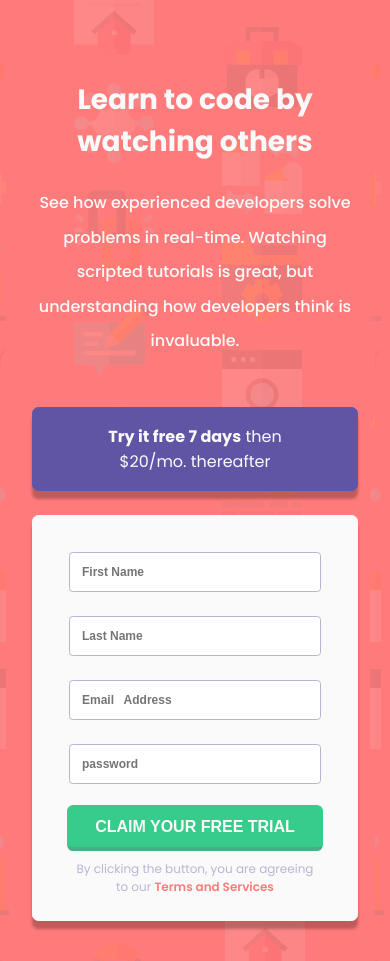
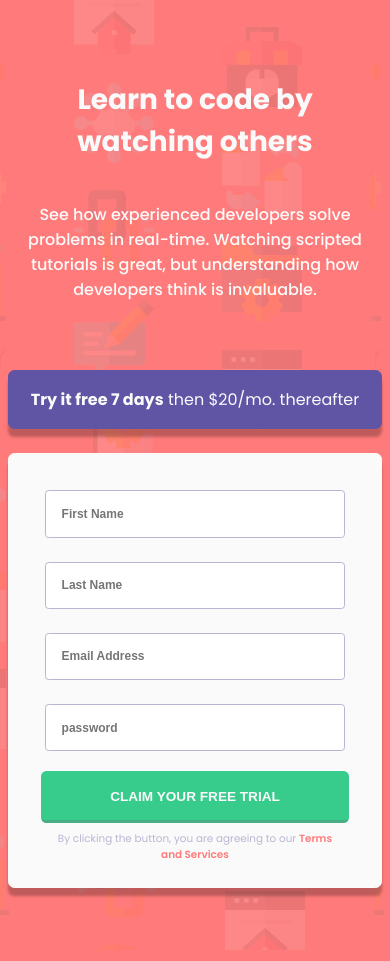
Before and after one commit to dagwisde/signup-component, a plain HTML site: page index.html in a window 390 px wide. Shown: the top 961 px of the page. Drawn offline with Linux system fonts and the light colour scheme.

Commit message:
Make site responsive

```diff
--- a/css/main.scss
+++ b/css/main.scss
@@ -33,11 +33,15 @@ $font: 'Poppins', sans-serif;
 body {
 	background-color: $red;
 	background-image: url(/resources/bg-intro-mobile.png);
+	font-family: $font;
+}
+
+main {
 	display: flex;
+	justify-content: center;
 	flex-direction: column;
-	justify-content: center;
-	padding: 0 1.5em;
-	font-family: $font;
+	align-items: center;
+	min-height: 100vh;
 }
 
 /* === 4. INTRO === */
@@ -46,13 +50,16 @@ body {
 	color: #fafafa;
 	text-align: center;
 	margin: 3em 0 2em 0;
+	padding: 0 1.25rem 1.25rem 1.25rem;
+	display: flex;
+	flex-direction: column;
+	justify-content: center;
 	&__heading {
 		font-size: 1.75rem;
 		font-weight: 700;
 	}
 	&__body {
 		font-weight: 500;
-		line-height: 2.155rem;
 		width: auto;
 	}
 }
@@ -70,8 +77,8 @@ body {
 	box-shadow: 0px 8px 3px rgba(0, 0, 0, 0.25);
 	margin-bottom: 24px;
 
-	&__text {
-		width: 60%;
+	&__wrapper {
+		flex-basis: 50%;
 	}
 }
 
@@ -84,18 +91,24 @@ body {
 	box-shadow: 0px 8px 3px rgba(0, 0, 0, 0.25);
 	padding: 1.5rem;
 	margin-bottom: 3.875rem;
+	display: flex;
+	flex-direction: column;
 
 	&__submit {
 		padding: 0.7em;
 		margin: 0.6em;
 		background-color: $green;
 		color: $white;
+		cursor: pointer;
 		border: 1px solid $green;
-		border-bottom: 4px solid $green--dark;
+		border-bottom: 3px solid $green--dark;
 		border-radius: 0.4em;
 		font-weight: 700;
-		font-size: 1rem;
+		font-size: 0.85rem;
+		padding: 1.2em;
 		text-transform: uppercase;
+		display: flex;
+		justify-content: center;
 
 		&:hover,
 		:focus,
@@ -105,7 +118,7 @@ body {
 	}
 
 	&__terms {
-		font-size: 0.75rem;
+		font-size: 0.65rem;
 		color: $gray;
 		width: 90%;
 		margin: 0 auto;
@@ -133,12 +146,13 @@ body {
 
 	&__input {
 		margin-bottom: 16px;
-		border: 1px solid $gray;
+		border: 0.03125rem solid $gray;
 		border-radius: 0.3em;
-		padding: 1em;
+		padding: 1.3em;
 		margin: 1em;
 		font-weight: 600;
 		font-size: 0.75rem;
+		color: $blue--dark;
 
 		&:focus {
 			border: 1px solid $blue--dark;
@@ -169,3 +183,17 @@ body {
 	font-weight: 400;
 	text-align: end;
 }
+
+/* === 7. MEDIA QUERIES === */
+
+@media only screen and (min-width: 1024px) {
+	.main {
+		flex-direction: row;
+		padding: 3.4375rem;
+	}
+
+	.intro {
+		margin: 0 10vw 0 0;
+		width: 40vw;
+	}
+}
--- a/index.html
+++ b/index.html
@@ -10,8 +10,11 @@
   <link rel="stylesheet" type="text/css" href="./css/main.css">
   <!-- Scripts -->
   <script src="https://kit.fontawesome.com/a06f8c8ab7.js" crossorigin="anonymous"></script>
+  <script src="/js/main.js"></script>
+
 </head>
 <body>
+  <main class="main">
     <section class="intro">
       <h1 class="intro__heading">Learn to code by watching others</h1>
       <p class="intro__body">
@@ -19,9 +22,12 @@
       but understanding how developers think is invaluable.
       </p>
   </section>
+
+<div class="cta__wrapper">
 <section class="cta">
   <p class="cta__text"><strong>Try it free 7 days</strong> then $20/mo. thereafter</p>
 </section>
+
 <section class="signup">
 <form class="form">
 
@@ -36,8 +42,7 @@
   </div>
 
   <div class="form__field">
-  <input class="form__input" type="email" aria-label="email address" placeholder="Email
-  Address">
+  <input class="form__input" type="email" aria-label="email address" placeholder="Email Address">
   <!-- <span class="error-message">Looks like this is not an email</span> -->
   </div>
   <div class="form__field">
@@ -52,6 +57,8 @@
   By clicking the button, you are agreeing to our <a class="signup__link" href="#">Terms and Services</a>
   </section>
 </section>
+</div>
+</main>
   <footer>
     <!-- <p class="attribution">
       Challenge by <a href="https://www.frontendmentor.io?ref=challenge" target="_blank">Frontend Mentor</a>.
```
Also changed, not shown: css/main.css, js/main.js (added), 1 other file.
